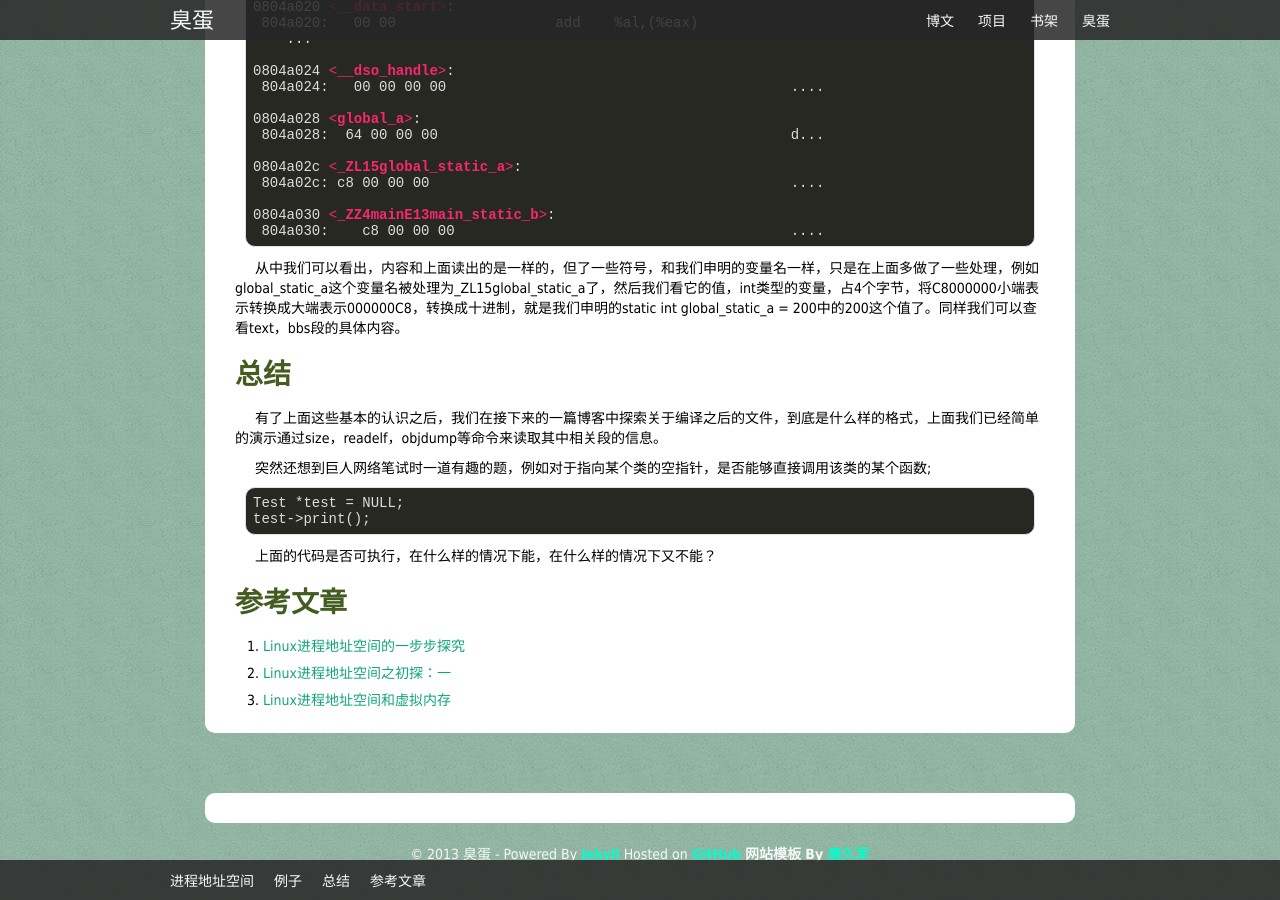
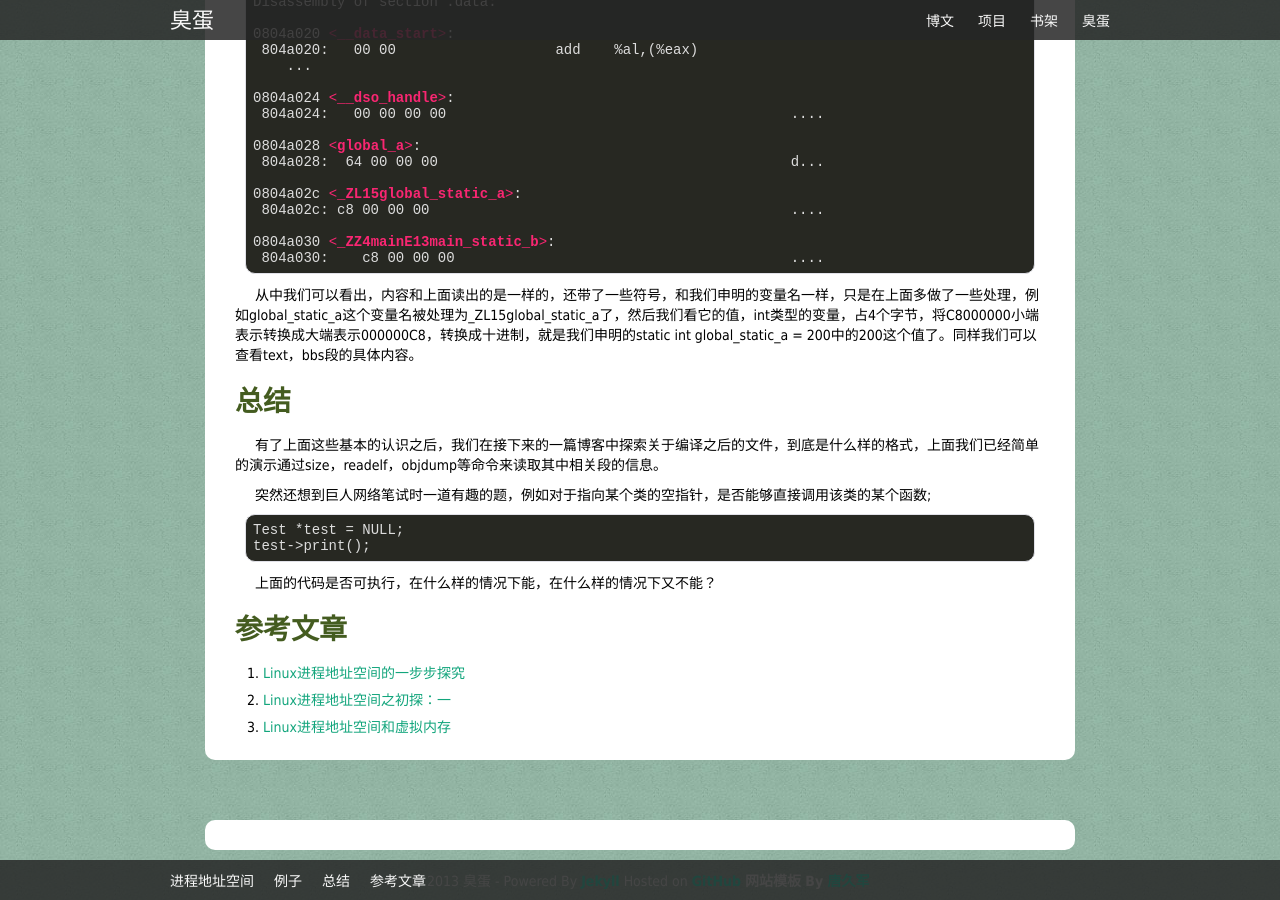
Before and after one commit to liuan/blog, a Jekyll site: the page built from _posts/2013-10-24-Linux进程地址空间学习(一).md, in a window 1280 px wide and 900 px high, scrolled down 2512 px. Built offline with Jekyll 4.4.1, drawn with Linux system fonts in a browser that asks for light colours; comment, search, counter and statistics services are not loaded; some of the changed text lies outside the part shown.

Commit message:
linux process virtual address

```diff
--- a/_posts/2013-10-24-Linux进程地址空间学习(一).md
+++ b/_posts/2013-10-24-Linux进程地址空间学习(一).md
@@ -25,6 +25,7 @@
 * 共享库和mmap内容映射区：位于栈和堆之间，例如程序使用的printf，函数共享库printf.o固定在某个物理内存位置上，让许多进程映射共享。mmap是一个系统函数，可以把磁盘文件的一部分直接映射到内存，这样文件中的位置直接就有对应的内存地址。此处参考后面的第三条。
 * 命令行参数: 程序的命令行参数
 * 环境变量：类似于Linux下的PATH，HOME等环境变量，子进程会继承父进程的环境变量。
+* 补充：其实除了这几个基本的段之外，还会存在一些其他的段，具体参考一下一篇关于EFL文件格式的。
 
 ### 例子
 
@@ -88,7 +89,7 @@
     0804a030 <_ZZ4mainE13main_static_b>:
      804a030:    c8 00 00 00                                        ....
 
-从中我们可以看出，内容和上面读出的是一样的，但了一些符号，和我们申明的变量名一样，只是在上面多做了一些处理，例如global_static_a这个变量名被处理为_ZL15global_static_a了，然后我们看它的值，int类型的变量，占4个字节，将C8000000小端表示转换成大端表示000000C8，转换成十进制，就是我们申明的static int global_static_a = 200中的200这个值了。同样我们可以查看text，bbs段的具体内容。
+从中我们可以看出，内容和上面读出的是一样的，还带了一些符号，和我们申明的变量名一样，只是在上面多做了一些处理，例如global_static_a这个变量名被处理为_ZL15global_static_a了，然后我们看它的值，int类型的变量，占4个字节，将C8000000小端表示转换成大端表示000000C8，转换成十进制，就是我们申明的static int global_static_a = 200中的200这个值了。同样我们可以查看text，bbs段的具体内容。
 
 ### 总结
 
```
Also changed, not shown: _posts/2013-10-25-Linux进程地址空间学习(二).md (added, +13 -0 lines).
